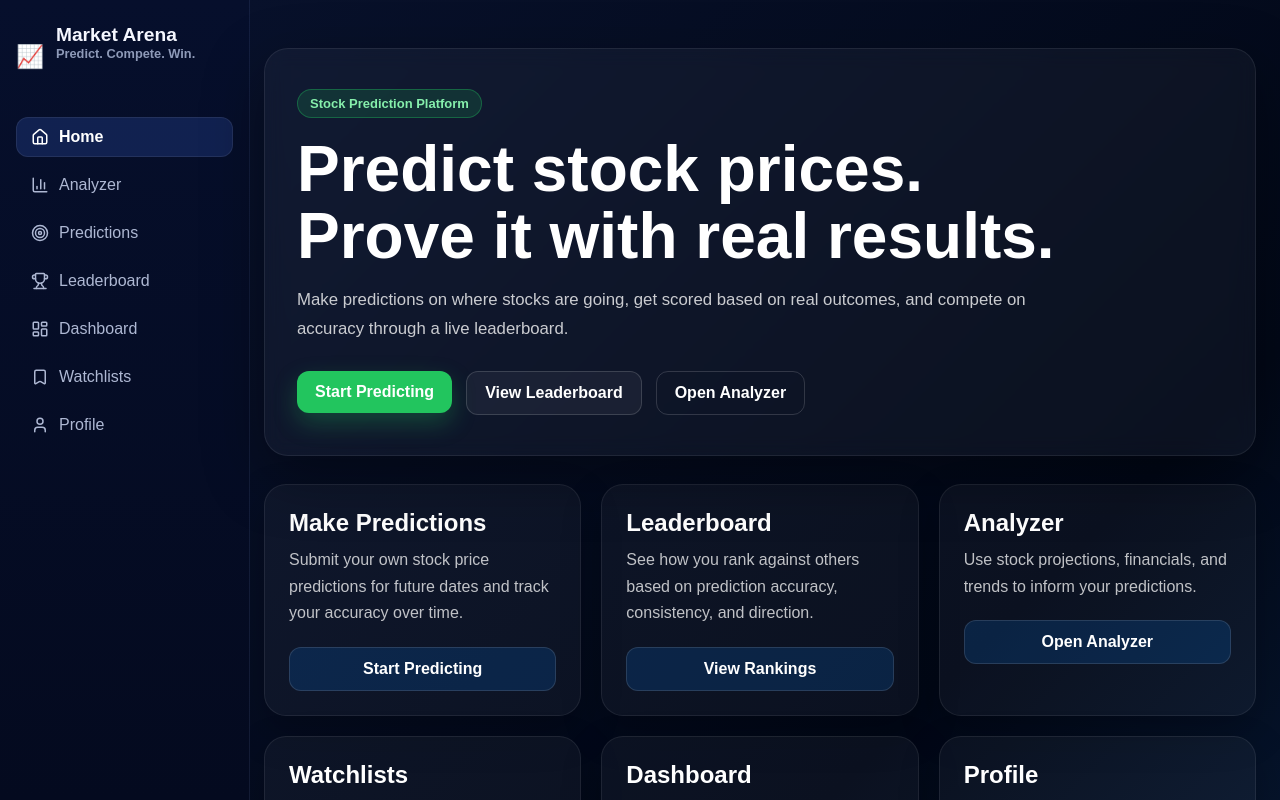
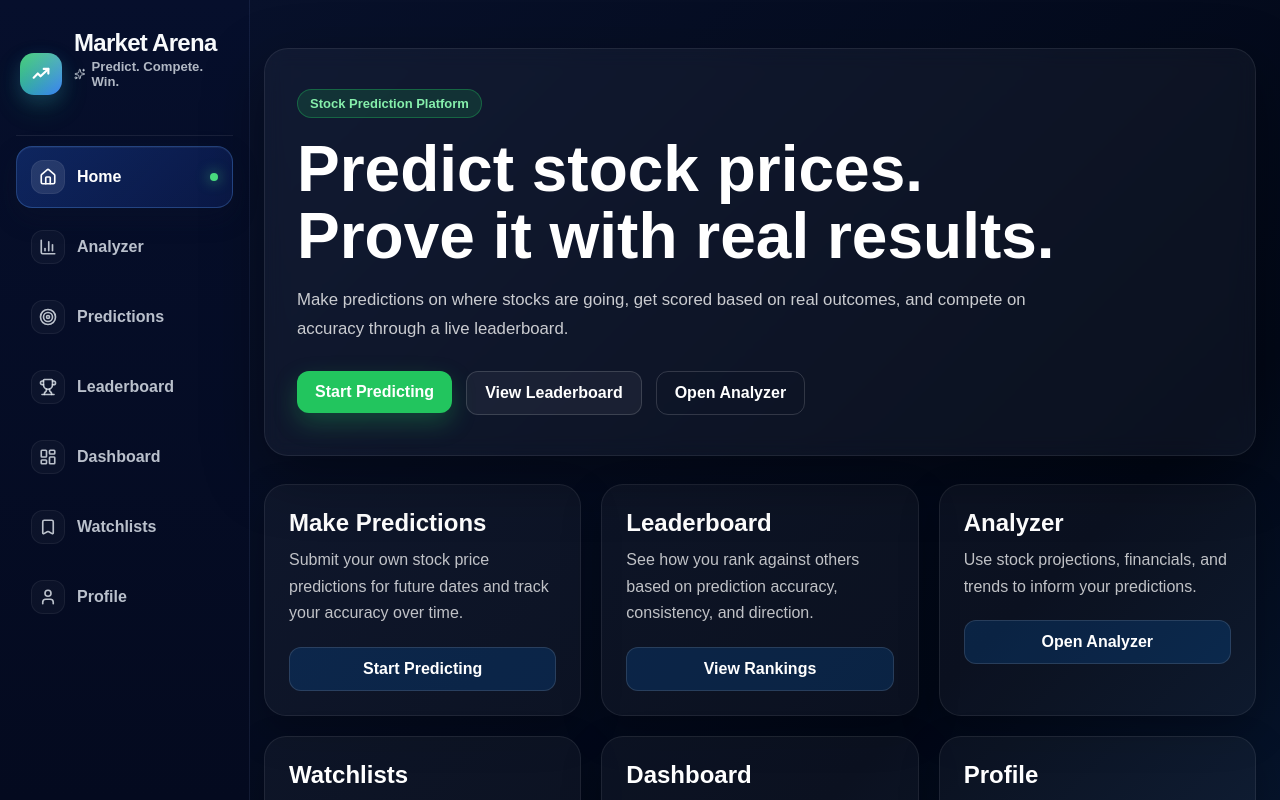
Before and after one commit to luigidx1013-hue/stock-app-next, a Next.js app: page / in a window 1280 px wide. Shown: the top 800 px of the page. Built offline with nearby package versions, Linux system fonts and the light colour scheme; no server answers.

Commit message:
Polish sidebar branding and styling

```diff
--- a/components/Sidebar.js
+++ b/components/Sidebar.js
@@ -10,6 +10,7 @@ import {
   LayoutDashboard,
   Bookmark,
   User,
+  Sparkles,
 } from "lucide-react";
 
 const links = [
@@ -27,17 +28,96 @@ export default function Sidebar() {
 
   return (
     <aside className="sidebar">
-      <div className="brand">
-        <div className="logo">📈</div>
-        <div>
-          <div className="brand-title">Market Arena</div>
-          <div className="brand-sub">Predict. Compete. Win.</div>
+      <div
+        className="brand"
+        style={{
+          display: "flex",
+          alignItems: "center",
+          gap: "12px",
+          padding: "6px 4px 18px",
+          marginBottom: "10px",
+          borderBottom: "1px solid rgba(255,255,255,0.08)",
+        }}
+      >
+        <div
+          style={{
+            width: "42px",
+            height: "42px",
+            borderRadius: "14px",
+            background:
+              "linear-gradient(135deg, rgba(34,197,94,1) 0%, rgba(59,130,246,1) 100%)",
+            display: "flex",
+            alignItems: "center",
+            justifyContent: "center",
+            boxShadow:
+              "0 12px 28px rgba(34,197,94,0.18), 0 6px 18px rgba(59,130,246,0.18)",
+            flexShrink: 0,
+            position: "relative",
+            overflow: "hidden",
+          }}
+        >
+          <div
+            style={{
+              position: "absolute",
+              inset: 0,
+              background:
+                "linear-gradient(180deg, rgba(255,255,255,0.18), rgba(255,255,255,0))",
+            }}
+          />
+          <svg
+            width="22"
+            height="22"
+            viewBox="0 0 24 24"
+            fill="none"
+            stroke="white"
+            strokeWidth="2.4"
+            strokeLinecap="round"
+            strokeLinejoin="round"
+            style={{ position: "relative", zIndex: 1 }}
+          >
+            <path d="M4 16l4.5-4.5 3 3L20 6.5" />
+            <path d="M15 6.5H20v5" />
+          </svg>
+        </div>
+
+        <div style={{ minWidth: 0 }}>
+          <div
+            className="brand-title"
+            style={{
+              fontSize: "1.5rem",
+              fontWeight: 800,
+              letterSpacing: "-0.03em",
+              color: "#f8fafc",
+              lineHeight: 1.05,
+            }}
+          >
+            Market Arena
+          </div>
+
+          <div
+            className="brand-sub"
+            style={{
+              display: "flex",
+              alignItems: "center",
+              gap: "6px",
+              marginTop: "4px",
+              color: "rgba(226,232,240,0.78)",
+              fontSize: "0.82rem",
+              fontWeight: 600,
+            }}
+          >
+            <Sparkles size={12} />
+            Predict. Compete. Win.
+          </div>
         </div>
       </div>
 
-      <nav className="nav-list">
+      <nav className="nav-list" style={{ display: "grid", gap: "8px" }}>
         {links.map((link) => {
-          const active = pathname === link.href;
+          const isHome = link.href === "/";
+          const active =
+            pathname === link.href ||
+            (!isHome && pathname.startsWith(`${link.href}/`));
           const Icon = link.icon;
 
           return (
@@ -45,9 +125,81 @@ export default function Sidebar() {
               key={link.href}
               href={link.href}
               className={`nav-link ${active ? "active" : ""}`}
+              style={{
+                display: "flex",
+                alignItems: "center",
+                gap: "12px",
+                padding: "13px 14px",
+                borderRadius: "16px",
+                textDecoration: "none",
+                fontWeight: 700,
+                fontSize: "1rem",
+                color: active ? "#ffffff" : "rgba(226,232,240,0.82)",
+                background: active
+                  ? "linear-gradient(135deg, rgba(37,99,235,0.28), rgba(30,64,175,0.22))"
+                  : "transparent",
+                border: active
+                  ? "1px solid rgba(96,165,250,0.28)"
+                  : "1px solid transparent",
+                boxShadow: active
+                  ? "0 10px 24px rgba(15,23,42,0.32), inset 0 1px 0 rgba(255,255,255,0.05)"
+                  : "none",
+                transition:
+                  "transform 0.18s ease, background 0.18s ease, border-color 0.18s ease, color 0.18s ease, box-shadow 0.18s ease",
+                position: "relative",
+                overflow: "hidden",
+              }}
+              onMouseEnter={(e) => {
+                if (!active) {
+                  e.currentTarget.style.background = "rgba(255,255,255,0.04)";
+                  e.currentTarget.style.borderColor =
+                    "rgba(255,255,255,0.08)";
+                  e.currentTarget.style.transform = "translateX(2px)";
+                  e.currentTarget.style.color = "#ffffff";
+                }
+              }}
+              onMouseLeave={(e) => {
+                if (!active) {
+                  e.currentTarget.style.background = "transparent";
+                  e.currentTarget.style.borderColor = "transparent";
+                  e.currentTarget.style.transform = "translateX(0)";
+                  e.currentTarget.style.color = "rgba(226,232,240,0.82)";
+                }
+              }}
             >
-              <Icon size={18} />
-              {link.label}
+              <span
+                style={{
+                  width: "34px",
+                  height: "34px",
+                  borderRadius: "12px",
+                  display: "flex",
+                  alignItems: "center",
+                  justifyContent: "center",
+                  background: active
+                    ? "rgba(255,255,255,0.10)"
+                    : "rgba(255,255,255,0.03)",
+                  border: "1px solid rgba(255,255,255,0.06)",
+                  flexShrink: 0,
+                }}
+              >
+                <Icon size={18} strokeWidth={2.2} />
+              </span>
+
+              <span>{link.label}</span>
+
+              {active ? (
+                <span
+                  style={{
+                    marginLeft: "auto",
+                    width: "8px",
+                    height: "8px",
+                    borderRadius: "999px",
+                    background: "#4ade80",
+                    boxShadow: "0 0 14px rgba(74,222,128,0.8)",
+                    flexShrink: 0,
+                  }}
+                />
+              ) : null}
             </Link>
           );
         })}
```
